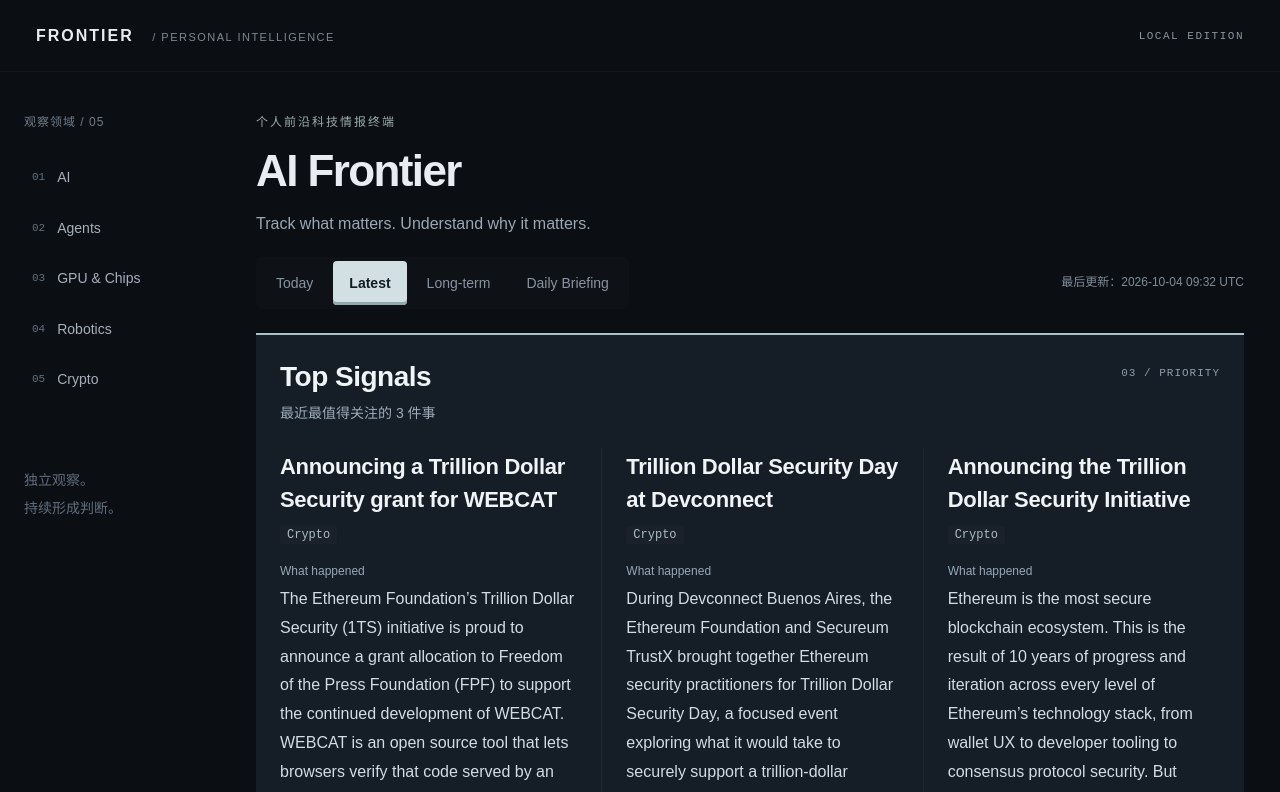
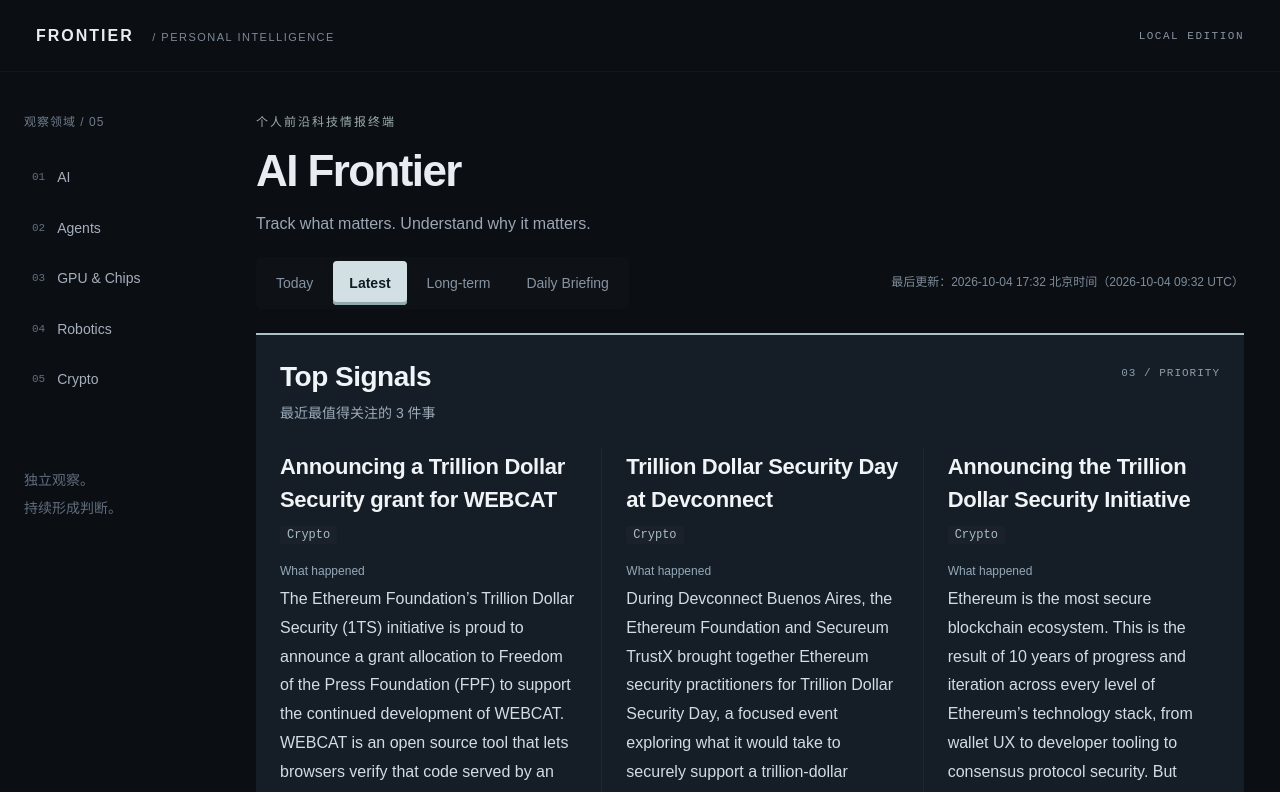
Before and after one commit to jasper231/ai-frontier-dashboard, a Next.js app: page / in a window 1280 px wide. Shown: the top 792 px of the page. Built offline with nearby package versions, Linux system fonts and the light colour scheme.

Commit message:
fix: use Beijing natural days without changing UTC news data

```diff
--- a/scripts/verify-live-pages.cjs
+++ b/scripts/verify-live-pages.cjs
@@ -15,16 +15,17 @@
 if(!comparison.executableScriptsEqual||!comparison.stylesEqual)throw new Error('Production code/styles do not match this build');
 if(/<script[^>]*\bsrc\s*=/.test(live))throw new Error('Production artifact uses external scripts; mirrored inline-only check cannot verify it');
 const driver=`(function(){function run(){let stages=[];const fail=m=>{throw new Error(m)};const check=(ok,m)=>{if(!ok)fail(m);};
-try{const batch=JSON.parse(document.getElementById('news-snapshot').textContent),now=Date.now(),day=new Date(now).toISOString().slice(0,10);const eligible=batch.items.filter(i=>Date.parse(i.publishedAt)<=now);
+try{const batch=JSON.parse(document.getElementById('news-snapshot').textContent),now=Date.now(),day=new Date(now+8*3600000).toISOString().slice(0,10);const eligible=batch.items.filter(i=>Date.parse(i.publishedAt)<=now);
  const latest=(a,b)=>Date.parse(b.publishedAt)-Date.parse(a.publishedAt)||b.importance-a.importance||a.id.localeCompare(b.id);
  const important=(a,b)=>b.importance-a.importance||latest(a,b);
  const long=(a,b)=>b.longTermImportance-a.longTermImportance||important(a,b);
  function checkView(view){const active=document.querySelectorAll('[data-view][aria-pressed="true"]');check(active.length===1&&active[0].getAttribute('data-view')===view,'Wrong active view after '+view);
-  let items=view==='Daily Briefing'?globalThis.FrontierData.dailyBriefing(eligible,new Date(now).toISOString()):view==='Today'?eligible.filter(i=>new Date(i.publishedAt).toISOString().slice(0,10)===day).sort(important):view==='Long-term'?eligible.filter(i=>i.horizonYears>=3&&i.horizonYears<=10).sort(long):[...eligible].sort(latest);
+  let items=view==='Daily Briefing'?globalThis.FrontierData.dailyBriefing(eligible,new Date(now).toISOString()):view==='Today'?eligible.filter(i=>new Date(Date.parse(i.publishedAt)+8*3600000).toISOString().slice(0,10)===day).sort(important):view==='Long-term'?eligible.filter(i=>i.horizonYears>=3&&i.horizonYears<=10).sort(long):[...eligible].sort(latest);
   document.querySelectorAll('section.category').forEach(section=>{const wanted=items.filter(i=>i.category===section.id).map(i=>i.id),found=Array.from(section.querySelectorAll('article.card')).map(e=>e.getAttribute('data-item-id'));check(JSON.stringify(wanted)===JSON.stringify(found),'Wrong card collection/order: '+view+' / '+section.id);});
   const wantedSignals=[...items].sort(view==='Long-term'?long:important).slice(0,3).map(i=>i.id),foundSignals=Array.from(document.querySelectorAll('article.signal')).map(e=>e.getAttribute('data-item-id'));check(JSON.stringify(wantedSignals)===JSON.stringify(foundSignals),'Top Signals do not follow '+view);
   if(!batch.isDemo)document.querySelectorAll('article.card,article.signal').forEach(article=>{const item=batch.items.find(i=>i.id===article.getAttribute('data-item-id'));let valid=false;try{const url=new URL(item.sourceUrl);valid=/^https?:\\/\\//i.test(item.sourceUrl)&&!url.username&&!url.password;}catch{}const title=article.querySelector('h3 a'),footer=article.querySelector('.article-source-link');if(valid){check(!!title&&!!footer,'Missing title/footer external link');[title,footer].forEach(a=>check(a.getAttribute('href')===item.sourceUrl.trim()&&a.target==='_blank'&&a.rel==='noopener noreferrer','Incorrect official URL or new-tab attributes'));}else check(!title&&!footer,'Invalid URL is clickable');});
   stages.push({view,cards:items.length,signals:foundSignals});}
+ if(!batch.isDemo){const beijing=new Date(Date.parse(batch.asOf)+8*3600000).toISOString().slice(0,16).replace('T',' ');check(document.querySelector('.demo-note').textContent.startsWith('最后更新：'+beijing+' 北京时间'),'Last update is not Beijing time first');}
  checkView('Latest');['Today','Long-term','Daily Briefing','Latest'].forEach(view=>{const button=document.querySelector('[data-view="'+view+'"]');check(!!button,'Missing view button');button.click();checkView(view);});
  const out=document.createElement('pre');out.id='live-verification-result';out.textContent=JSON.stringify({passed:true,stages});document.body.append(out);
 }catch(error){const out=document.createElement('pre');out.id='live-verification-result';out.textContent=JSON.stringify({passed:false,error:error.message,stages});document.body.append(out);}}
--- a/src/lib/news/core.cjs
+++ b/src/lib/news/core.cjs
@@ -6,6 +6,16 @@
   'use strict';
   const categoryIds=['ai','agents','chips','robotics','crypto'];
   const views=['Today','Latest','Long-term','Daily Briefing'];
+  // Display-day conversion only; stored timestamps and chronological ranking stay UTC.
+  const shanghaiFormatter=new Intl.DateTimeFormat('en-CA',{timeZone:'Asia/Shanghai',year:'numeric',month:'2-digit',day:'2-digit',hour:'2-digit',minute:'2-digit',hourCycle:'h23'});
+  function shanghaiParts(value){
+    return Object.fromEntries(shanghaiFormatter.formatToParts(new Date(value)).map(part=>[part.type,part.value]));
+  }
+  function shanghaiDay(value){const p=shanghaiParts(value);return `${p.year}-${p.month}-${p.day}`;}
+  function formatUpdated(value){
+    const p=shanghaiParts(value),utc=new Date(value).toISOString().slice(0,16).replace('T',' ');
+    return `${p.year}-${p.month}-${p.day} ${p.hour}:${p.minute} 北京时间（${utc} UTC）`;
+  }
   function validateBatch(batch){
     if(!batch||batch.schemaVersion!==1||!Array.isArray(batch.items)||!Number.isFinite(Date.parse(batch.asOf))||batch.timeZone!=='UTC'||typeof batch.isDemo!=='boolean')throw new Error('Invalid news batch');
     const ids=new Set();
@@ -28,8 +38,8 @@
   function byImportance(a,b){return b.importance-a.importance||byLatest(a,b);}
   function dailyBriefing(items,asOf){
     const reference=Date.parse(asOf);if(!Number.isFinite(reference))throw new Error('Invalid reference time');
-    const day=new Date(reference).toISOString().slice(0,10),urls=new Set(),titles=new Set();
-    const pool=[...items].filter(i=>Date.parse(i.publishedAt)<=reference&&new Date(i.publishedAt).toISOString().slice(0,10)===day&&i.importance>=50).sort(byImportance).filter(item=>{
+    const day=shanghaiDay(reference),urls=new Set(),titles=new Set();
+    const pool=[...items].filter(i=>Date.parse(i.publishedAt)<=reference&&shanghaiDay(i.publishedAt)===day&&i.importance>=50).sort(byImportance).filter(item=>{
       const url=new URL(item.sourceUrl);url.hash='';for(const key of [...url.searchParams.keys()])if(/^utm_|^(gclid|fbclid)$/i.test(key))url.searchParams.delete(key);url.searchParams.sort();url.pathname=url.pathname.replace(/\/$/,'')||'/';
       const identity=url.toString(),title=item.title.normalize('NFKC').toLowerCase().replace(/[^\p{L}\p{N}]/gu,'');
       if(urls.has(identity)||(title.length>=20&&titles.has(title)))return false;urls.add(identity);if(title.length>=20)titles.add(title);return true;
@@ -47,10 +57,10 @@
   function selectItems(items,view,asOf){
     if(!views.includes(view))throw new Error('Unknown view');
     const reference=Date.parse(asOf);if(!Number.isFinite(reference))throw new Error('Invalid reference time');
-    const day=new Date(reference).toISOString().slice(0,10);
+    const day=shanghaiDay(reference);
     const eligible=items.filter(item=>Date.parse(item.publishedAt)<=reference);
     if(view==='Daily Briefing')return dailyBriefing(eligible,asOf);
-    if(view==='Today')return eligible.filter(item=>new Date(item.publishedAt).toISOString().slice(0,10)===day).sort(byImportance);
+    if(view==='Today')return eligible.filter(item=>shanghaiDay(item.publishedAt)===day).sort(byImportance);
     if(view==='Long-term')return eligible.filter(item=>item.horizonYears>=3&&item.horizonYears<=10).sort((a,b)=>b.longTermImportance-a.longTermImportance||byImportance(a,b));
     return eligible.sort(byLatest);
   }
@@ -63,5 +73,5 @@
   }
   function signalText(item){return {title:item.signalBrief?.title||item.title,happened:item.signalBrief?.happened||item.summary,matters:item.signalBrief?.matters||item.whyItMatters,impact:item.signalBrief?.impact||item.longTermImpact,domain:item.category==='chips'?'Chips':item.category==='ai'?'AI':item.category[0].toUpperCase()+item.category.slice(1)};}
   function formatDate(value){return new Date(value).toISOString().slice(0,10).replace(/-/g,'.');}
-  return {validateBatch,selectItems,topSignals,createView,dailyBriefing,signalText,formatDate,views};
+  return {validateBatch,selectItems,topSignals,createView,dailyBriefing,signalText,formatDate,shanghaiDay,formatUpdated,views};
 });
--- a/src/lib/news/render.cjs
+++ b/src/lib/news/render.cjs
@@ -33,7 +33,7 @@
   function renderDashboard(vm){
     const byId=new Map((vm.relatedItems||vm.items).map(item=>[item.id,item]));
     const editionNote=vm.view==='Daily Briefing'?` · Daily Briefing：${vm.items.length} 条当天精选${vm.items.length<5?'（当天合格内容不足 5 条，不补旧闻）':''}`:'';
-    const note=vm.isDemo?'最后更新：尚无真实更新 · 本地示例':`最后更新：${new Date(vm.snapshotAt).toISOString().slice(0,16).replace('T',' ')} UTC`;
+    const note=vm.isDemo?'最后更新：尚无真实更新 · 本地示例':`最后更新：${core.formatUpdated(vm.snapshotAt)}`;
     return `<a class="skip-link" href="#main">跳转到内容</a><header class="topbar"><a class="brand" href="#">FRONTIER <span>/ PERSONAL INTELLIGENCE</span></a><span class="edition">LOCAL EDITION</span></header><div class="shell"><aside class="sidebar"><div class="nav-label">观察领域 / 05</div><nav aria-label="栏目导航">${vm.categories.map((c,i)=>`<a href="#${c.id}"><span class="nav-index">0${i+1}</span>${escape(c.title)}</a>`).join('')}</nav><p class="sidebar-note">独立观察。<br>持续形成判断。</p></aside><main id="main"><div class="intro"><div class="eyebrow">个人前沿科技情报终端</div><h1>AI Frontier</h1><p>Track what matters. Understand why it matters.</p></div><div class="brief-toolbar"><div class="view-filters" role="group" aria-label="浏览视角">${core.views.map(label=>`<button type="button" data-view="${label}" aria-pressed="${vm.view===label}">${label}</button>`).join('')}</div><span class="demo-note">${note}${editionNote}</span></div>${renderSignals(vm)}<div class="feed-title"><span>FIELD NOTES / 详细浏览</span><span>05 领域 · ${vm.featuredCount} 条精选</span></div>${vm.categories.map((c,i)=>renderSection(c,i,vm.isDemo,byId)).join('')}<footer><span>FRONTIER / 独立观察，持续思考。</span><span>${vm.isDemo?'本地示例内容与日期 · 非实时新闻':'本地新闻快照'}</span></footer></main></div>`;
   }
   return {renderDashboard};
```
Also changed, not shown: scripts/create-browser-regression.mjs (+5 -4 lines), src/lib/news/core.d.cts, 2 other files (tests, documents, lock files or other folders).
